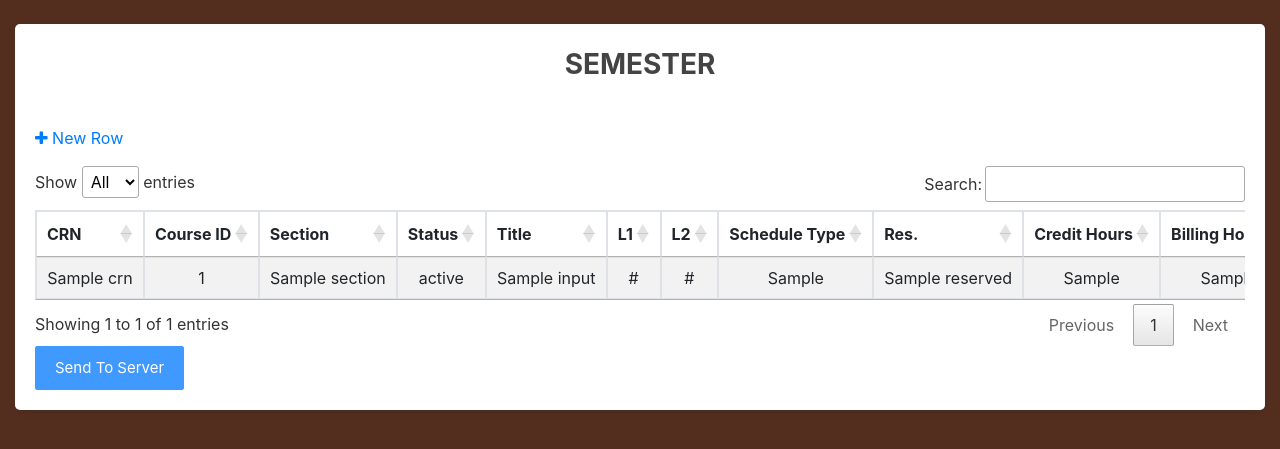
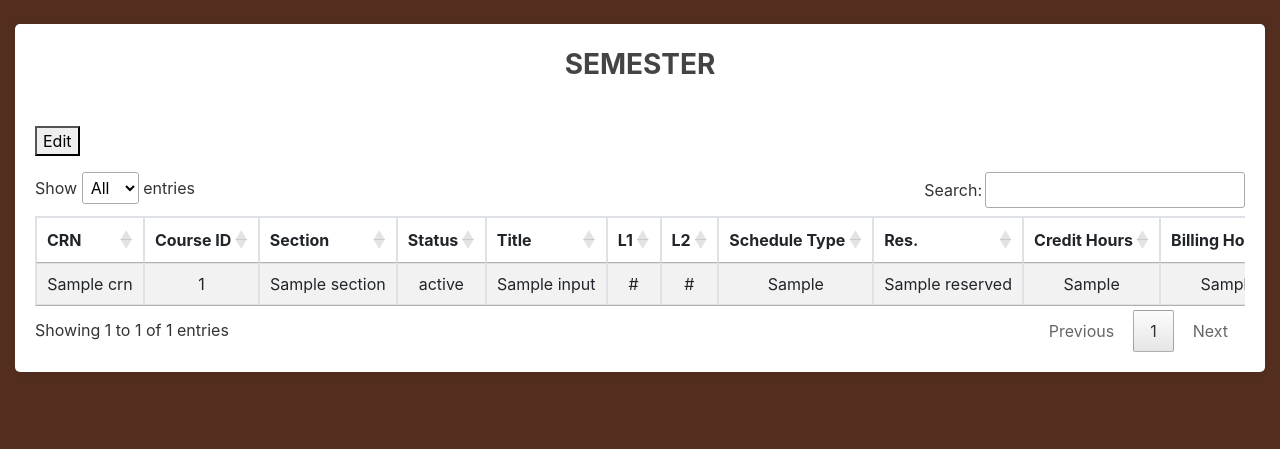
Before and after one commit to anubhavrawal/classscheduler, a Django app: template app/scheduler/templates/scheduler/semester.html in a window 1280 px wide. Shown: the part 56-505 px from the top of the page. Run offline with Django 3.2, Linux system fonts and the light colour scheme; the template is opened without the code that fills it: most values are stand-ins (such as "Sample title", 1, 10 or a date in 2020); some libraries are stand-ins or nearby versions.

Commit message:
fixed the view and added javascript to semester
Made it so there is a hidden column and edit mode when a button is pushed. Also made it so the correct page is displayed.

```diff
--- a/app/scheduler/templates/scheduler/semester.html
+++ b/app/scheduler/templates/scheduler/semester.html
@@ -2,6 +2,7 @@
 {% load static %}
 {% block page_css%}
     <link rel="stylesheet" type = "text/css" href= "{% static 'scheduler/semester.css' %}" >
+    <link rel="stylesheet" type = "text/css" href= "{% static 'scheduler/hiddenCol.css' %}" >
     <link rel="stylesheet" href="https://cdn.datatables.net/1.10.13/css/jquery.dataTables.min.css">
     <link rel="stylesheet" href="https://cdn.datatables.net/buttons/1.2.4/css/buttons.dataTables.min.css">
     <link rel="stylesheet" href="https://cdnjs.cloudflare.com/ajax/libs/font-awesome/4.7.0/css/font-awesome.min.css">
@@ -14,7 +15,7 @@
         <div class="card mx-auto">
             <h3 class="card-header text-center font-weight-bold text-uppercase py-4">Semester</h3>
                 <div class="card-body">
-
+                    <button type="button" id = 'editButton' onclick=editmode()>Edit</button>
                     <div id="table" class="table-editable" style = "overflow: auto !important;">
 
                         <table id="DataTab" class="table table-bordered table-responsive-md table-striped text-center">
@@ -48,7 +49,7 @@
                                 <th> Meet_time </th>
                                 <th> Dept </th>
                                 <th> Deleted</th>
-                                <th></th>
+                                <th id = 'delete_column'></th>
                             </tr>
                         </thead>
 
@@ -56,34 +57,34 @@
                             {% for x in input %}
                             <tr id="{{ x.id }}">
                                 <td >{{x.id}}</td>
-                                <td class="pt-3-half" contenteditable="true"> {{ x.crn }} </td>
-                                <td class="pt-3-half" contenteditable="true"> {{ x.course_id  }} </td>
-                                <td class="pt-3-half" contenteditable="true"> {{ x.section }} </td>
-                                <td class="pt-3-half" contenteditable="true"> {{ x.status }} </td>
-                                <td class="pt-3-half" contenteditable="true"> {{ x.title }} </td>
-                                <td class="pt-3-half" contenteditable="true"> {{ x.link1 }} </td>
-                                <td class="pt-3-half" contenteditable="true"> {{ x.link2 }} </td>
-                                <td class="pt-3-half" contenteditable="true"> {{ x.schedule_type }} </td>
-                                <td class="pt-3-half" contenteditable="true"> {{ x.reserved }} </td>
-                                <td class="pt-3-half" contenteditable="true"> {{ x.credit_hours }} </td>
-                                <td class="pt-3-half" contenteditable="true"> {{ x.billing_hours }} </td>
-                                <td class="pt-3-half" contenteditable="true"> {{ x.contact_hours }} </td>
-                                <td class="pt-3-half" contenteditable="true"> {{ x.grad_able }} </td>
-                                <td class="pt-3-half" contenteditable="true"> {{ x.cap }} </td>
-                                <td class="pt-3-half" contenteditable="true"> {{ x.waitlist_cap }} </td>
-                                <td class="pt-3-half" contenteditable="true"> {{ x.spec_appr }} </td>
-                                <td class="pt-3-half" contenteditable="true"> {{ x.meeting_type }} </td>
-                                <td class="pt-3-half" contenteditable="true"> {{ x.begin_date }} </td>
-                                <td class="pt-3-half" contenteditable="true"> {{ x.end_date }} </td>
-                                <td class="pt-3-half" contenteditable="true"> {{ x.location }} </td>
-                                <td class="pt-3-half" contenteditable="true"> {{ x.site_code }} </td>
-                                <td class="pt-3-half" contenteditable="true"> {{ x.primary_instructor }} </td>
-                                <td class="pt-3-half" contenteditable="true"> {{ x.fee }} </td>
-                                <td class="pt-3-half" contenteditable="true"> {{ x.comment }} </td>
-                                <td class="pt-3-half" contenteditable="true"> {{ x.meet_time }} </td>
-                                <td class="pt-3-half" contenteditable="true"> {{ x.dept }} </td>
+                                <td class="pt-3-half content " contenteditable="false"> {{ x.crn }} </td>
+                                <td class="pt-3-half content" contenteditable="false"> {{ x.course_id  }} </td>
+                                <td class="pt-3-half content" contenteditable="false"> {{ x.section }} </td>
+                                <td class="pt-3-half content" contenteditable="false"> {{ x.status }} </td>
+                                <td class="pt-3-half content" contenteditable="false"> {{ x.title }} </td>
+                                <td class="pt-3-half content" contenteditable="false"> {{ x.link1 }} </td>
+                                <td class="pt-3-half content" contenteditable="false"> {{ x.link2 }} </td>
+                                <td class="pt-3-half content" contenteditable="false"> {{ x.schedule_type }} </td>
+                                <td class="pt-3-half content" contenteditable="false"> {{ x.reserved }} </td>
+                                <td class="pt-3-half content" contenteditable="false"> {{ x.credit_hours }} </td>
+                                <td class="pt-3-half content" contenteditable="false"> {{ x.billing_hours }} </td>
+                                <td class="pt-3-half content" contenteditable="false"> {{ x.contact_hours }} </td>
+                                <td class="pt-3-half content" contenteditable="false"> {{ x.grad_able }} </td>
+                                <td class="pt-3-half content" contenteditable="false"> {{ x.cap }} </td>
+                                <td class="pt-3-half content" contenteditable="false"> {{ x.waitlist_cap }} </td>
+                                <td class="pt-3-half content" contenteditable="false"> {{ x.spec_appr }} </td>
+                                <td class="pt-3-half content" contenteditable="false"> {{ x.meeting_type }} </td>
+                                <td class="pt-3-half content" contenteditable="false"> {{ x.begin_date }} </td>
+                                <td class="pt-3-half content" contenteditable="false"> {{ x.end_date }} </td>
+                                <td class="pt-3-half content" contenteditable="false"> {{ x.location }} </td>
+                                <td class="pt-3-half content" contenteditable="false"> {{ x.site_code }} </td>
+                                <td class="pt-3-half content" contenteditable="false"> {{ x.primary_instructor }} </td>
+                                <td class="pt-3-half content" contenteditable="false"> {{ x.fee }} </td>
+                                <td class="pt-3-half content" contenteditable="false"> {{ x.comment }} </td>
+                                <td class="pt-3-half content" contenteditable="false"> {{ x.meet_time }} </td>
+                                <td class="pt-3-half content" contenteditable="false"> {{ x.dept }} </td>
                                 <td >{{x.deleted}}</td>
-                                <td> </td>
+                                <td class="delete_row"> </td>
                             </tr>
                             {% endfor %}
                         </tbody>
@@ -112,6 +113,9 @@
 {% endblock content %}
 
 {% block bootstrapJS %}
+<!-- Hidden Deletion Column JS-->
+<script type="text/javascript" src="{% static 'scheduler/hiddenCol.js' %}"></script>
+
 <!--Import jQuery before export.js-->
     <script type="text/javascript" src="https://code.jquery.com/jquery-2.1.1.min.js"></script>
 
--- a/app/scheduler/views.py
+++ b/app/scheduler/views.py
@@ -90,7 +90,7 @@ def semester_view(request):
         }
         context['form'] = UploadFileForm()
 
-        return render(request, 'scheduler/home.html', context)
+        return render(request, 'scheduler/semester.html', context)
 
 
 def upload_view(request):
```
